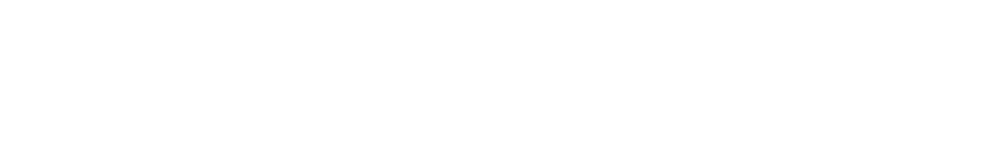
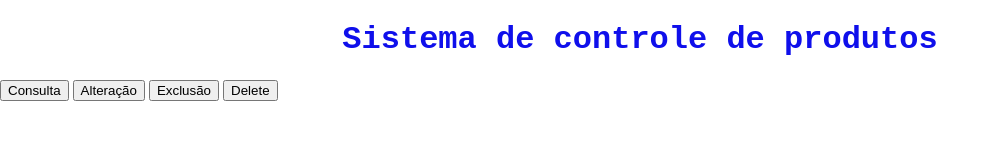
Before and after one commit to HenriqueBarbosaSJr/project-crud, a website: page index.html in a window 1280 px wide. Shown: the whole page, without its empty margins (0-999 px from the left). Drawn offline with Linux system fonts and the light colour scheme.

Commit message:
Construção do css global

```diff
--- /dev/null
+++ b/css/global.css
@@ -0,0 +1,16 @@
+html , body {
+    /* Reset do css */
+    margin: 0;
+    padding: 0;
+    box-sizing: border-box;
+}
+
+.titulo{
+    color:#0f0feb;
+    text-align: center;
+    font-family: 'Courier New', Courier, monospace;
+}
+
+.button{
+ margin: 0;
+}
--- a/index.html
+++ b/index.html
@@ -3,8 +3,17 @@
 <head>
     <meta charset="UTF-8">
     <title>Project CRUD - 2021</title>
+    <link rel="stylesheet" href="./css/global.css">
 </head>
 <body>
+    <h1 class="titulo"> Sistema de controle de produtos</h1>
+    <div class="button">
+        <button id="btnConsulta">Consulta</button>
+        <button id="btnAlteração">Alteração</button>
+        <button id="btnExclusão">Exclusão</button>
+        <button id="btnDelete">Delete</button>
+    </div>
+
 
 </body>
 </html>
```
Also changed, not shown: src/prodslist.html (added).
